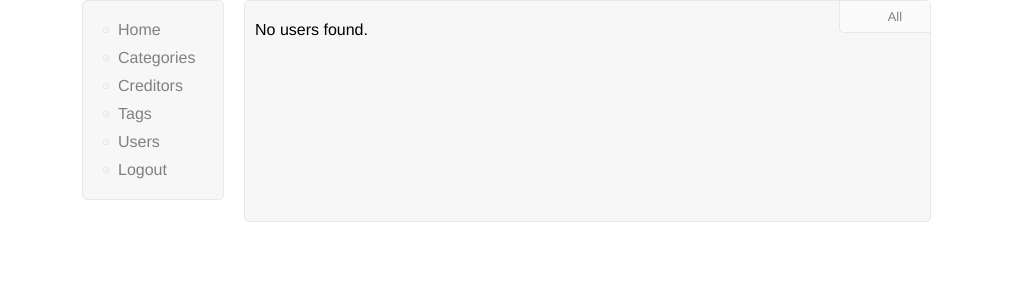
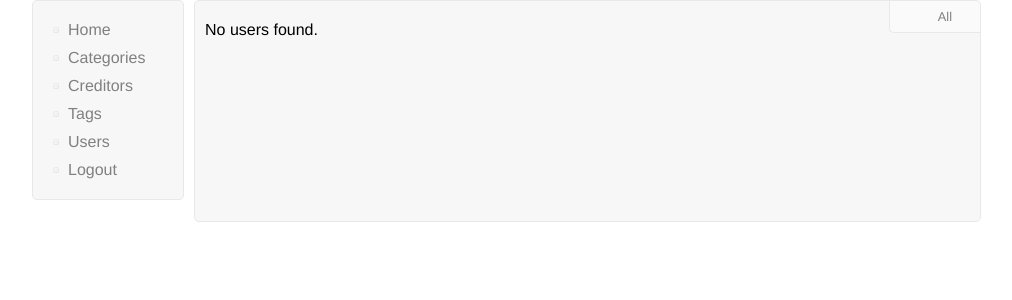
Before and after one commit to plastboks/Pyrtos, a Python web app: template pyrtos/templates/user/list.mako in a window 1280 px wide. Shown: the part 30-330 px from the top of the page, without its empty margins (133-1145 px from the left). Run offline with Mako, Linux system fonts and the light colour scheme; the template is opened without the code that fills it, so the values that code supplies are empty.

Commit message:
some style changes
Signed-off-by: Alexander Skjolden <alex@plastboks.net>

```diff
--- a/pyrtos/static/css/style.css
+++ b/pyrtos/static/css/style.css
@@ -44,7 +44,7 @@ img {
  * wrapper
  */
 #wrapper {
-  width: 850px;
+  width: 950px;
   margin: 0 auto;
   margin-top: 30px;
   position: relative;
@@ -87,7 +87,7 @@ img {
  * sidebar
  */
 .sidebar {
-  width: 120px;
+  width: 130px;
   float: left;
   padding: 10px;
   background: none repeat scroll 0 0 #F7F7F7;
@@ -122,6 +122,9 @@ img {
   -webkit-border-bottom-left-radius: 5px;
   -moz-border-radius-bottomleft: 5px;
   border-bottom-left-radius: 5px;
+  -webkit-border-top-right-radius: 5px;
+  -moz-border-radius-topright: 5px;
+  border-top-right-radius: 5px;
 }
 
 .upper_toolbar ul {
@@ -144,12 +147,12 @@ img {
  * content
  */
 #content {
-  width: 665px;
+  width: 765px;
   float: left;
   min-height: 200px;
   background: none repeat scroll 0 0 #F7F7F7;
   border: 1px solid #E8E8E8;
-  margin-left: 20px;
+  margin-left: 10px;
   padding: 10px;
   position: relative;
 }
@@ -267,6 +270,11 @@ img {
   height: 25px;
 }
 
+#content tbody tr:nth-child(2n+2) {
+  border: 1px solid lavender;
+  background: ghostwhite;
+}
+
 #content tbody tr.inactive {
   font-style: italic;
   background: lightsalmon;
@@ -308,6 +316,22 @@ img {
   margin: 0px 6px 10px 6px;
 }
 
+#content .pager {
+  margin-top: 10px;
+  text-align: center;
+  font-size: 0.9em;
+}
+
+#content .pager span,
+#content .pager a {
+  display: inline;
+  padding: 5px;
+}
+
+#content .pager span {
+  font-size: 1.5em;
+  font-weight: bold;
+}
 
 /**
  * Footer
@@ -320,4 +344,5 @@ img {
 #footer p {
   font-size: 0.8em;
   text-align: center;
+  margin-left: 130px;
 }
--- a/pyrtos/templates/category/list.mako
+++ b/pyrtos/templates/category/list.mako
@@ -32,7 +32,9 @@
       </tbody>
     </table>
   </div>
-  ${paginator.pager()}
+  <div class='pager'>
+    ${paginator.pager()}
+  </div>
 %else:
   <p>No categories found.</p>
 %endif
--- a/pyrtos/templates/creditor/list.mako
+++ b/pyrtos/templates/creditor/list.mako
@@ -32,7 +32,9 @@
       </tbody>
     </table>
   </div>
-  ${paginator.pager()}
+  <div class='pager'>
+    ${paginator.pager()}
+  </div>
 %else:
   <p>No creditors found.</p>
 %endif
--- a/pyrtos/templates/user/list.mako
+++ b/pyrtos/templates/user/list.mako
@@ -51,7 +51,9 @@
       </tbody>
     </table>
   </div>
-  ${paginator.pager()}
+  <div class='pager'>
+    ${paginator.pager()}
+  </div>
 %else:
   <p>No users found.</p>
 %endif
```
